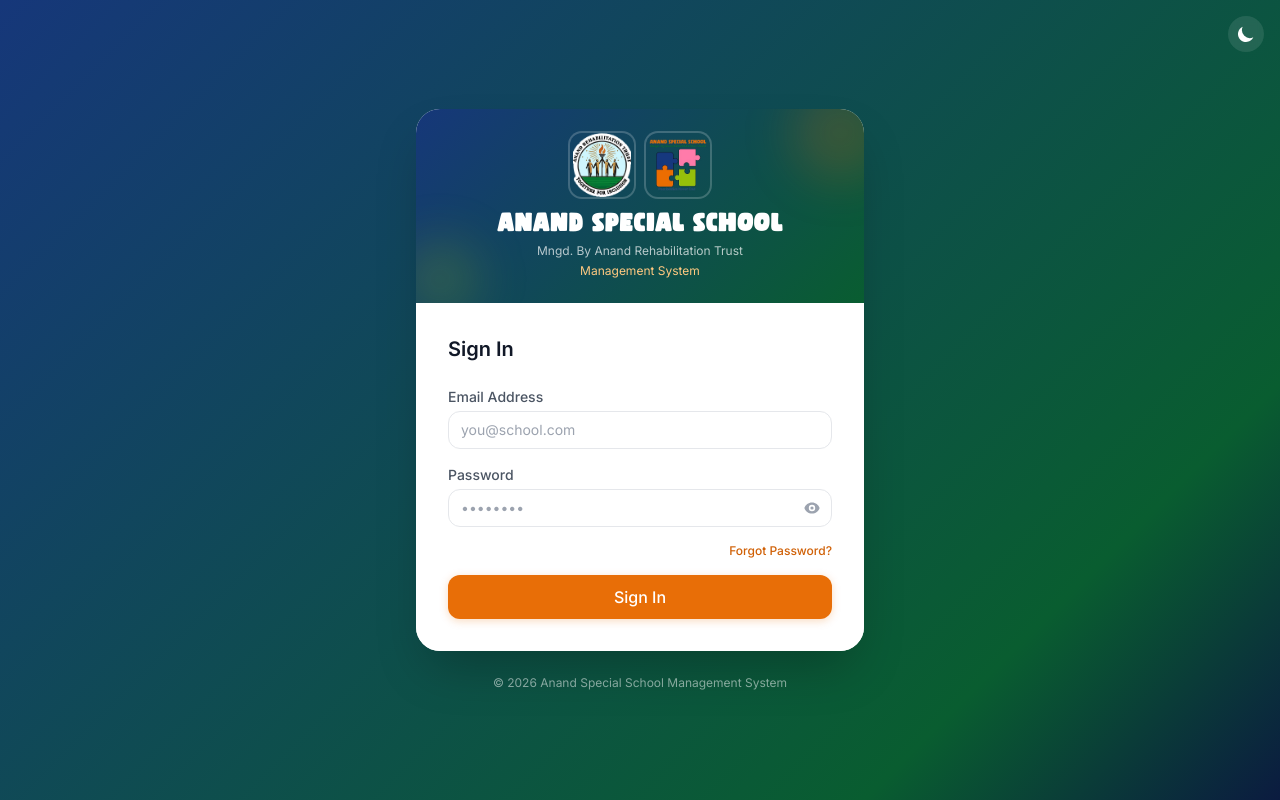
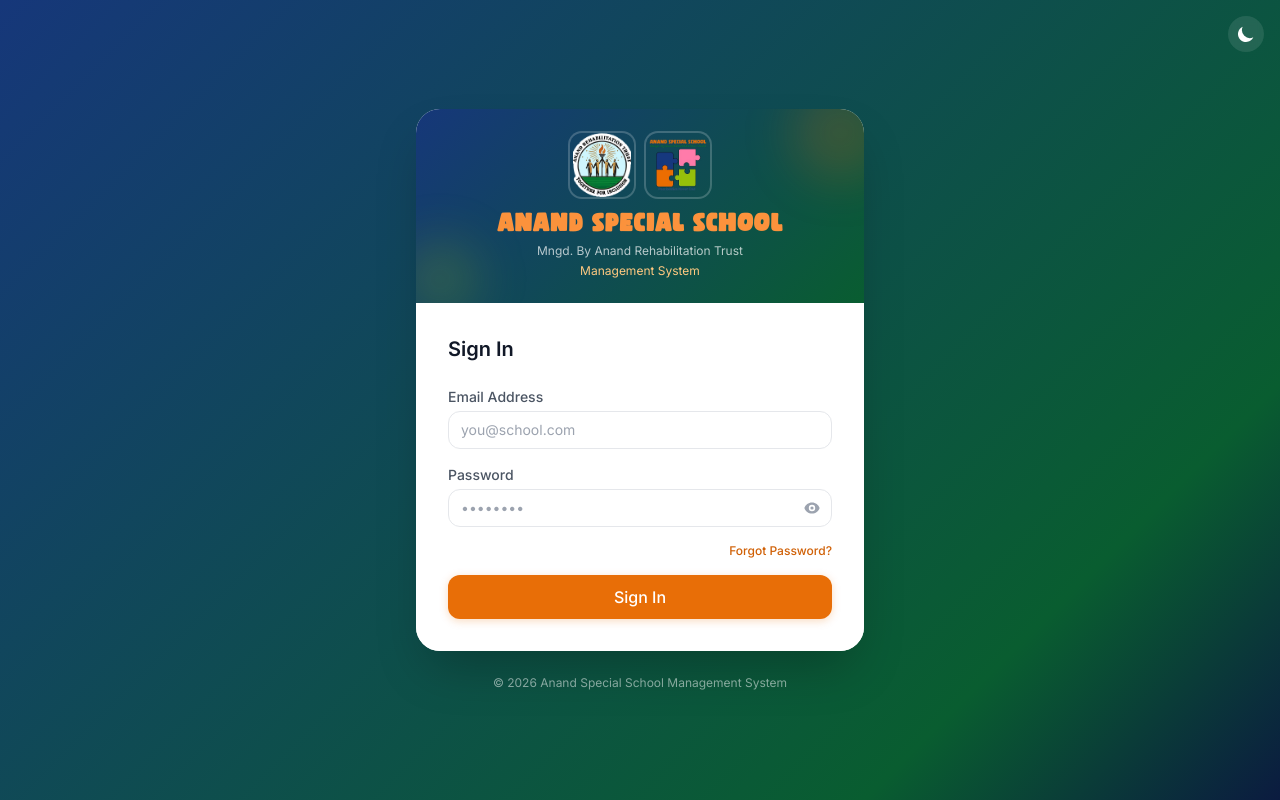
Before and after one commit to rajputmahij-star/school-management-system, a React (Vite) app: page /login in a window 1280 px wide. Built offline with nearby package versions, Linux system fonts and the light colour scheme; no server answers.

Commit message:
Style: School name color changed to orange in all portals and login

```diff
--- a/src/layouts/AdminLayout.jsx
+++ b/src/layouts/AdminLayout.jsx
@@ -102,7 +102,7 @@
               <img src="/Trust Logo.avif" alt="Trust" className="w-12 h-12 object-contain rounded-lg flex-shrink-0" />
               <img src="/image.png" alt="School" className="w-12 h-12 object-contain rounded-lg flex-shrink-0" />
               <div className="text-center">
-                <p className="font-school font-bold text-white leading-tight uppercase tracking-wide" style={{ fontSize: '24px' }}>
+                <p className="font-school font-bold text-orange-400 leading-tight uppercase tracking-wide" style={{ fontSize: '24px' }}>
                   ANAND SPECIAL SCHOOL
                 </p>
                 <p className="font-school text-blue-200 leading-tight" style={{ fontSize: '15px' }}>
--- a/src/layouts/EmployeeLayout.jsx
+++ b/src/layouts/EmployeeLayout.jsx
@@ -94,7 +94,7 @@
               <img src="/Trust Logo.avif" alt="Trust" className="w-12 h-12 object-contain rounded-lg flex-shrink-0" />
               <img src="/image.png" alt="School" className="w-12 h-12 object-contain rounded-lg flex-shrink-0" />
               <div className="text-center">
-                <p className="font-school font-bold text-white leading-tight uppercase tracking-wide" style={{ fontSize: '24px' }}>
+                <p className="font-school font-bold text-orange-400 leading-tight uppercase tracking-wide" style={{ fontSize: '24px' }}>
                   ANAND SPECIAL SCHOOL
                 </p>
                 <p className="font-school text-blue-200 leading-tight" style={{ fontSize: '15px' }}>
--- a/src/layouts/StudentLayout.jsx
+++ b/src/layouts/StudentLayout.jsx
@@ -87,7 +87,7 @@
               <img src="/Trust Logo.avif" alt="Trust" className="w-12 h-12 object-contain rounded-lg flex-shrink-0" />
               <img src="/image.png" alt="School" className="w-12 h-12 object-contain rounded-lg flex-shrink-0" />
               <div className="text-center">
-                <p className="font-school font-bold text-white leading-tight uppercase tracking-wide" style={{ fontSize: '24px' }}>
+                <p className="font-school font-bold text-orange-400 leading-tight uppercase tracking-wide" style={{ fontSize: '24px' }}>
                   ANAND SPECIAL SCHOOL
                 </p>
                 <p className="font-school text-blue-200 leading-tight" style={{ fontSize: '15px' }}>
--- a/src/pages/auth/LoginPage.jsx
+++ b/src/pages/auth/LoginPage.jsx
@@ -85,7 +85,7 @@
               <img src="/image.png" alt="School Logo"
                 className="w-16 h-16 object-contain rounded-xl ring-2 ring-white/20" />
             </div>
-            <h1 className="font-school text-2xl font-bold text-white tracking-wide uppercase">
+            <h1 className="font-school text-2xl font-bold text-orange-400 tracking-wide uppercase">
               ANAND SPECIAL SCHOOL
             </h1>
             <p className="text-white/70 text-xs mt-0.5">Mngd. By Anand Rehabilitation Trust</p>
```
